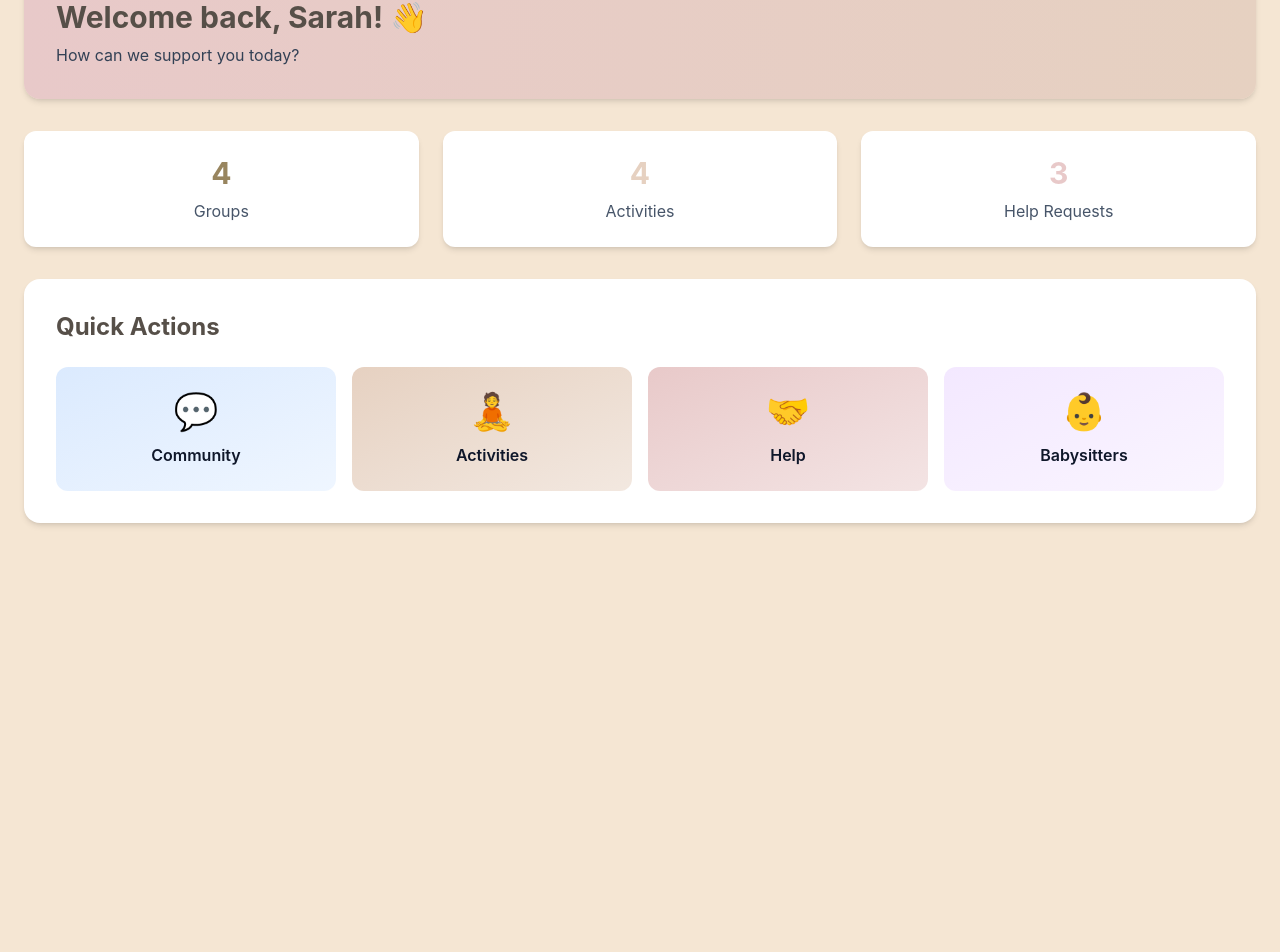
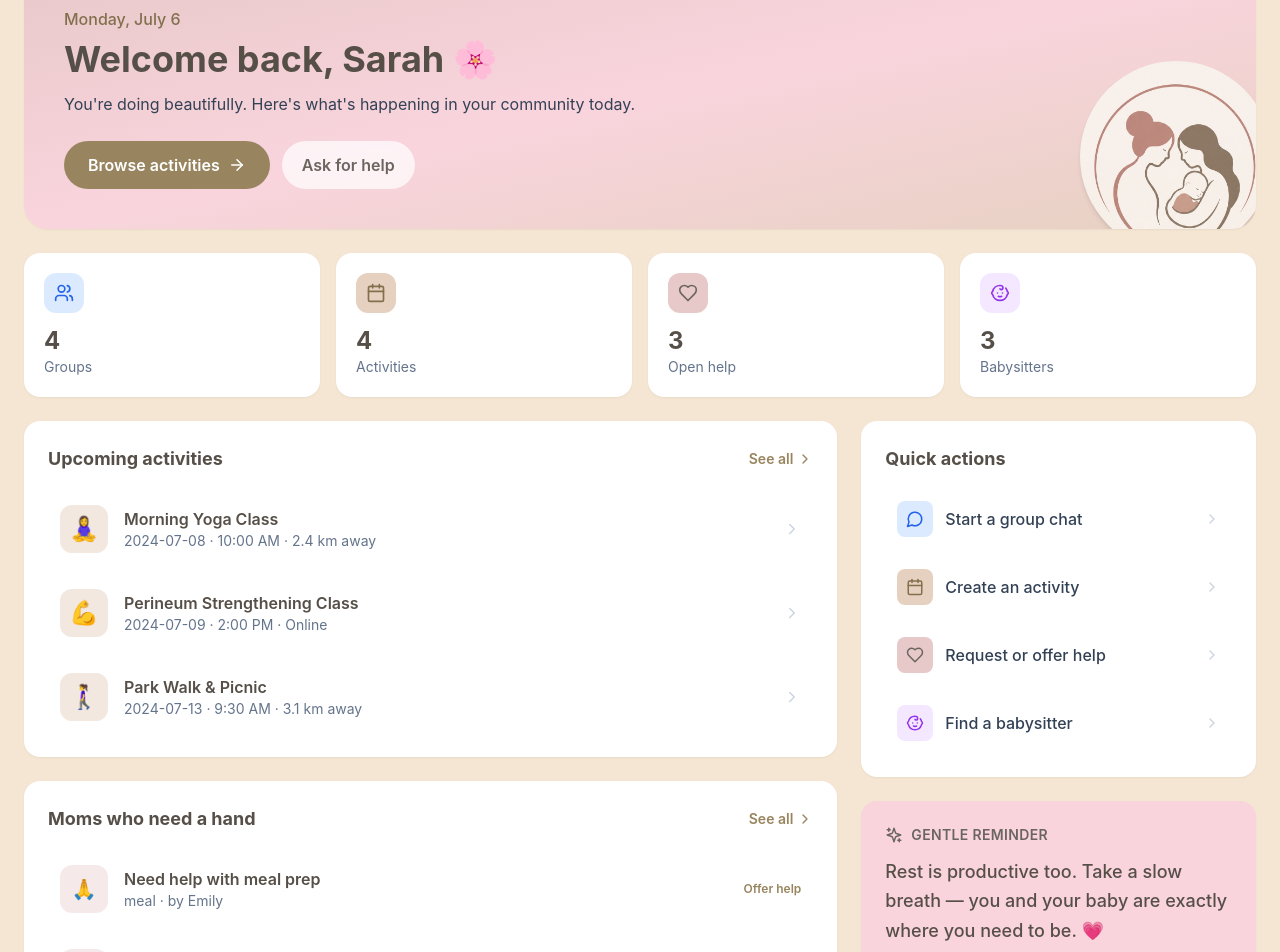
Before and after one commit to amelieaisha-svg/postpartum-recovery-simple, a Next.js app: page /app in a window 1280 px wide. Shown: the part 153-1105 px from the top of the page. Before the commit the page ends 800 px from the top, so only its background shows below. Built offline with nearby package versions, Linux system fonts and the light colour scheme.

Commit message:
Redesign dashboard: hero, stat cards, upcoming activities, help feed, quick actions, wellness card

```diff
--- a/app/app/page.tsx
+++ b/app/app/page.tsx
@@ -1,9 +1,9 @@
 'use client'
 
-import { useState } from 'react'
+import { useState, useEffect } from 'react'
 import Link from 'next/link'
 import { mockUser, mockGroups, mockActivities, mockHelpRequests, mockBabysitters } from '@/lib/mockData'
-import { Menu, X, Heart, Plus, MapPin } from 'lucide-react'
+import { Menu, X, Heart, Plus, MapPin, Users, Calendar, Sparkles, ArrowRight, MessageCircle, Baby, ChevronRight } from 'lucide-react'
 import { LogoBadge } from '@/components/Logo'
 
 type ModalType = null | 'group' | 'activity' | 'help'
@@ -20,6 +20,16 @@ export default function AppPage() {
   )
 
   const [modal, setModal] = useState<ModalType>(null)
+
+  // Friendly date, set on the client to avoid SSR/build hydration mismatch
+  const [today, setToday] = useState('')
+  useEffect(() => {
+    setToday(new Date().toLocaleDateString('en-US', { weekday: 'long', month: 'long', day: 'numeric' }))
+  }, [])
+
+  const firstName = mockUser.name?.split(' ')[0]
+  const activityEmoji = (t: string) =>
+    ({ yoga: '🧘‍♀️', exercise: '💪', walk: '🚶‍♀️', picnic: '🧺', social: '☕' } as Record<string, string>)[t] || '🌸'
 
   // ---- form state ----
   const [groupForm, setGroupForm] = useState({ name: '', topic: '', description: '' })
@@ -143,46 +153,165 @@ export default function AppPage() {
       <main className="max-w-7xl mx-auto px-6 py-12">
         {/* Dashboard */}
         {activeTab === 'dashboard' && (
-          <div className="space-y-8">
-            <div className="bg-gradient-to-r from-warmPink to-warmPeach rounded-2xl p-8 shadow-md">
-              <h2 className="text-3xl font-bold text-primary-900 mb-2">Welcome back, {mockUser.name?.split(' ')[0]}! 👋</h2>
-              <p className="text-slate-700">How can we support you today?</p>
-            </div>
-
-            <div className="grid grid-cols-3 gap-6">
-              <div className="bg-white rounded-xl shadow-md p-6 text-center">
-                <div className="text-3xl font-bold text-primary-600 mb-2">{groups.length}</div>
-                <p className="text-slate-600">Groups</p>
+          <div className="space-y-6">
+            {/* Hero */}
+            <div className="relative overflow-hidden bg-gradient-to-br from-warmPink via-babyPink to-warmPeach rounded-3xl p-8 md:p-10 shadow-sm">
+              <div className="relative z-10 max-w-xl">
+                <p className="text-primary-700 font-medium mb-2 h-6">{today}</p>
+                <h2 className="text-3xl md:text-4xl font-bold text-primary-900 mb-3">
+                  Welcome back, {firstName} 🌸
+                </h2>
+                <p className="text-slate-700 mb-6 leading-relaxed">
+                  You&apos;re doing beautifully. Here&apos;s what&apos;s happening in your community today.
+                </p>
+                <div className="flex flex-wrap gap-3">
+                  <button onClick={() => setActiveTab('activities')} className="btn-primary flex items-center gap-2">
+                    Browse activities <ArrowRight size={18} />
+                  </button>
+                  <button
+                    onClick={() => setModal('help')}
+                    className="bg-white/70 backdrop-blur text-primary-800 font-semibold px-5 py-2.5 rounded-full hover:bg-white transition-colors"
+                  >
+                    Ask for help
+                  </button>
+                </div>
               </div>
-              <div className="bg-white rounded-xl shadow-md p-6 text-center">
-                <div className="text-3xl font-bold text-warmPeach mb-2">{activities.length}</div>
-                <p className="text-slate-600">Activities</p>
-              </div>
-              <div className="bg-white rounded-xl shadow-md p-6 text-center">
-                <div className="text-3xl font-bold text-warmPink mb-2">{openHelpRequests.length}</div>
-                <p className="text-slate-600">Help Requests</p>
+              <div className="hidden md:block absolute -right-4 -bottom-6 opacity-95">
+                <LogoBadge badgeClassName="w-48 h-48 shadow-md" />
               </div>
             </div>
 
-            <div className="bg-white rounded-2xl shadow-md p-8">
-              <h3 className="text-2xl font-bold text-primary-900 mb-6">Quick Actions</h3>
-              <div className="grid grid-cols-2 md:grid-cols-4 gap-4">
-                <button onClick={() => setActiveTab('community')} className="bg-gradient-to-br from-blue-100 to-blue-50 rounded-xl p-6 hover:shadow-lg transition-shadow text-center">
-                  <div className="text-4xl mb-3">💬</div>
-                  <h5 className="font-semibold text-slate-900">Community</h5>
+            {/* Stats */}
+            <div className="grid grid-cols-2 lg:grid-cols-4 gap-4">
+              {[
+                { label: 'Groups', value: groups.length, icon: Users, chip: 'bg-blue-100 text-blue-600', tab: 'community' as const },
+                { label: 'Activities', value: activities.length, icon: Calendar, chip: 'bg-warmPeach text-primary-700', tab: 'activities' as const },
+                { label: 'Open help', value: openHelpRequests.length, icon: Heart, chip: 'bg-warmPink text-primary-800', tab: 'help' as const },
+                { label: 'Babysitters', value: mockBabysitters.length, icon: Baby, chip: 'bg-purple-100 text-purple-600', tab: 'babysitters' as const },
+              ].map((s) => (
+                <button
+                  key={s.label}
+                  onClick={() => setActiveTab(s.tab)}
+                  className="bg-white rounded-2xl shadow-sm p-5 text-left hover:shadow-md hover:-translate-y-0.5 transition-all"
+                >
+                  <div className={`w-10 h-10 rounded-xl flex items-center justify-center mb-3 ${s.chip}`}>
+                    <s.icon size={20} />
+                  </div>
+                  <div className="text-2xl font-bold text-primary-900">{s.value}</div>
+                  <p className="text-sm text-slate-500">{s.label}</p>
                 </button>
-                <button onClick={() => setActiveTab('activities')} className="bg-gradient-to-br from-warmPeach to-warmPeach/50 rounded-xl p-6 hover:shadow-lg transition-shadow text-center">
-                  <div className="text-4xl mb-3">🧘</div>
-                  <h5 className="font-semibold text-slate-900">Activities</h5>
-                </button>
-                <button onClick={() => setActiveTab('help')} className="bg-gradient-to-br from-warmPink to-warmPink/50 rounded-xl p-6 hover:shadow-lg transition-shadow text-center">
-                  <div className="text-4xl mb-3">🤝</div>
-                  <h5 className="font-semibold text-slate-900">Help</h5>
-                </button>
-                <button onClick={() => setActiveTab('babysitters')} className="bg-gradient-to-br from-purple-100 to-purple-50 rounded-xl p-6 hover:shadow-lg transition-shadow text-center">
-                  <div className="text-4xl mb-3">👶</div>
-                  <h5 className="font-semibold text-slate-900">Babysitters</h5>
-                </button>
+              ))}
+            </div>
+
+            {/* Main grid */}
+            <div className="grid lg:grid-cols-3 gap-6">
+              {/* Left column */}
+              <div className="lg:col-span-2 space-y-6">
+                {/* Upcoming activities */}
+                <section className="bg-white rounded-2xl shadow-sm p-6">
+                  <div className="flex items-center justify-between mb-5">
+                    <h3 className="text-lg font-bold text-primary-900">Upcoming activities</h3>
+                    <button onClick={() => setActiveTab('activities')} className="text-sm font-semibold text-primary-600 hover:text-primary-700 flex items-center gap-1">
+                      See all <ChevronRight size={16} />
+                    </button>
+                  </div>
+                  <div className="space-y-3">
+                    {activities.slice(0, 3).map((a) => (
+                      <button
+                        key={a.id}
+                        onClick={() => setActiveTab('activities')}
+                        className="w-full flex items-center gap-4 p-3 rounded-xl hover:bg-creamBg/60 transition-colors text-left"
+                      >
+                        <div className="w-12 h-12 rounded-xl bg-warmPeach/50 flex items-center justify-center text-2xl shrink-0">
+                          {activityEmoji(a.type)}
+                        </div>
+                        <div className="min-w-0 flex-1">
+                          <p className="font-semibold text-primary-900 truncate">{a.title}</p>
+                          <p className="text-sm text-slate-500 truncate">
+                            {a.date} · {a.time}
+                            {a.location === 'Virtual' || a.distanceKm === 0
+                              ? ' · Online'
+                              : ` · ${a.distanceKm} km away`}
+                          </p>
+                        </div>
+                        <ChevronRight size={18} className="text-slate-300 shrink-0" />
+                      </button>
+                    ))}
+                  </div>
+                </section>
+
+                {/* Community help */}
+                <section className="bg-white rounded-2xl shadow-sm p-6">
+                  <div className="flex items-center justify-between mb-5">
+                    <h3 className="text-lg font-bold text-primary-900">Moms who need a hand</h3>
+                    <button onClick={() => setActiveTab('help')} className="text-sm font-semibold text-primary-600 hover:text-primary-700 flex items-center gap-1">
+                      See all <ChevronRight size={16} />
+                    </button>
+                  </div>
+                  {openHelpRequests.length === 0 ? (
+                    <p className="text-slate-500 text-sm">No open requests right now — all caught up!</p>
+                  ) : (
+                    <div className="space-y-3">
+                      {openHelpRequests.slice(0, 3).map((r) => (
+                        <button
+                          key={r.id}
+                          onClick={() => setActiveTab('help')}
+                          className="w-full flex items-center gap-4 p-3 rounded-xl hover:bg-creamBg/60 transition-colors text-left"
+                        >
+                          <div className={`w-12 h-12 rounded-xl flex items-center justify-center text-xl shrink-0 ${r.mode === 'offer' ? 'bg-blue-50' : 'bg-warmPink/40'}`}>
+                            {r.mode === 'offer' ? '🙌' : '🙏'}
+                          </div>
+                          <div className="min-w-0 flex-1">
+                            <p className="font-semibold text-primary-900 truncate">{r.title}</p>
+                            <p className="text-sm text-slate-500 truncate">{r.type} · by {r.requestedBy.name}</p>
+                          </div>
+                          <span className="text-xs font-semibold text-primary-600 shrink-0">
+                            {r.mode === 'offer' ? 'Reach out' : 'Offer help'}
+                          </span>
+                        </button>
+                      ))}
+                    </div>
+                  )}
+                </section>
+              </div>
+
+              {/* Right column */}
+              <div className="space-y-6">
+                {/* Quick actions */}
+                <section className="bg-white rounded-2xl shadow-sm p-6">
+                  <h3 className="text-lg font-bold text-primary-900 mb-4">Quick actions</h3>
+                  <div className="space-y-2">
+                    {[
+                      { label: 'Start a group chat', icon: MessageCircle, chip: 'bg-blue-100 text-blue-600', onClick: () => setModal('group') },
+                      { label: 'Create an activity', icon: Calendar, chip: 'bg-warmPeach text-primary-700', onClick: () => setModal('activity') },
+                      { label: 'Request or offer help', icon: Heart, chip: 'bg-warmPink text-primary-800', onClick: () => setModal('help') },
+                      { label: 'Find a babysitter', icon: Baby, chip: 'bg-purple-100 text-purple-600', onClick: () => setActiveTab('babysitters') },
+                    ].map((q) => (
+                      <button
+                        key={q.label}
+                        onClick={q.onClick}
+                        className="w-full flex items-center gap-3 p-3 rounded-xl hover:bg-creamBg/60 transition-colors text-left"
+                      >
+                        <div className={`w-9 h-9 rounded-lg flex items-center justify-center ${q.chip}`}>
+                          <q.icon size={18} />
+                        </div>
+                        <span className="font-medium text-slate-700 flex-1">{q.label}</span>
+                        <ChevronRight size={16} className="text-slate-300" />
+                      </button>
+                    ))}
+                  </div>
+                </section>
+
+                {/* Wellness card */}
+                <section className="bg-babyPink rounded-2xl p-6 shadow-sm">
+                  <div className="flex items-center gap-2 mb-3 text-primary-800">
+                    <Sparkles size={18} />
+                    <span className="font-semibold text-sm uppercase tracking-wide">Gentle reminder</span>
+                  </div>
+                  <p className="text-primary-900 text-lg font-medium leading-relaxed">
+                    Rest is productive too. Take a slow breath — you and your baby are exactly where you need to be. 💗
+                  </p>
+                </section>
               </div>
             </div>
           </div>
```
